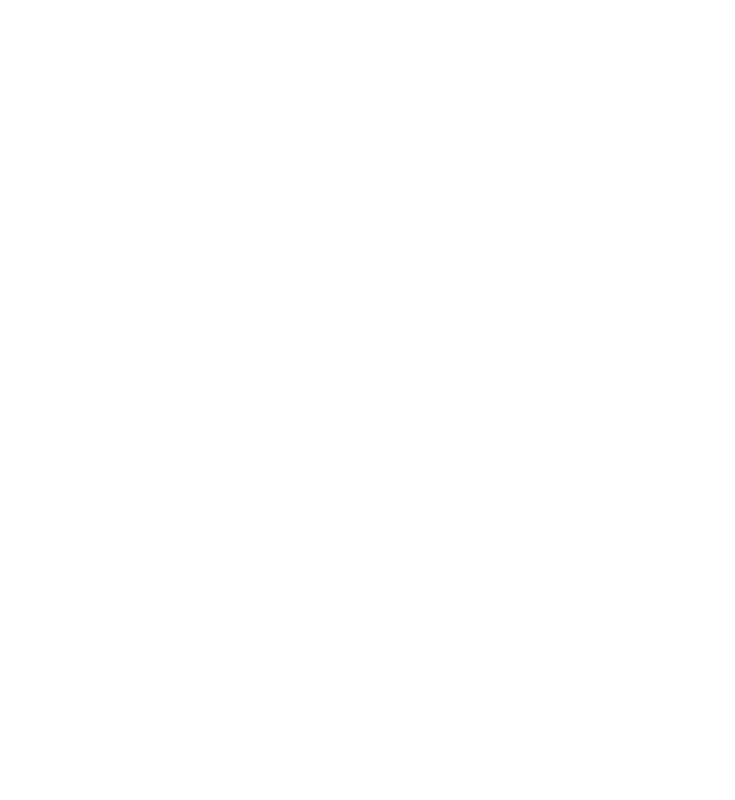
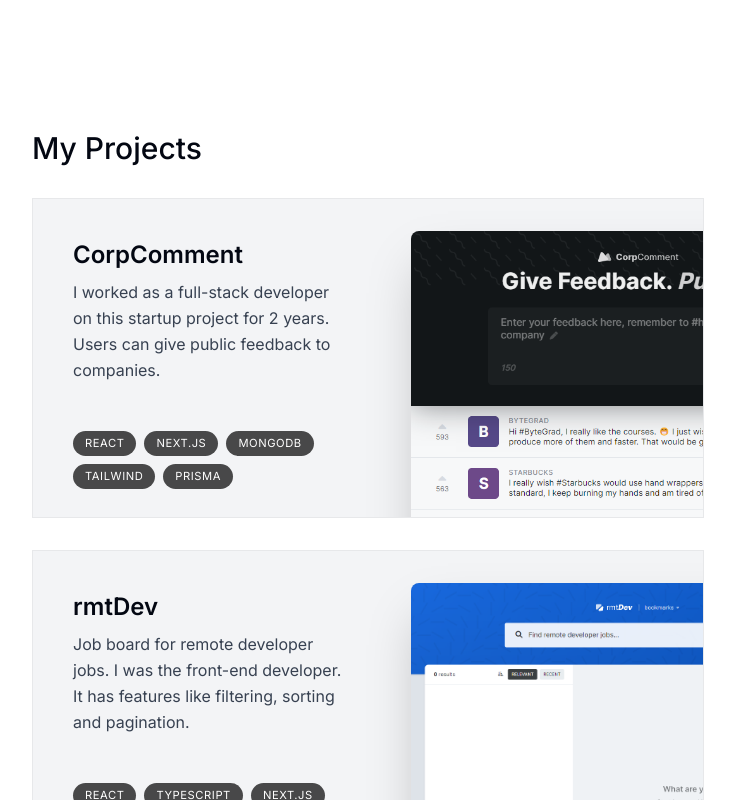
Before and after one commit to dzejkk/portfolio, a Next.js app: page / in a window 1280 px wide. Shown: the part 1200-2000 px from the top of the page, without its empty margins (272-1007 px from the left). Built offline with nearby package versions, Linux system fonts and the light colour scheme.

Commit message:
progress, projects section

```diff
--- a/app/page.tsx
+++ b/app/page.tsx
@@ -2,6 +2,7 @@
 import SectionDivider from '@/components/section-divider'
 import Image from 'next/image'
 import About from '@/components/about'
+import Projects from '@/components/projects'
 
 
 export default function Home() {
@@ -10,6 +11,7 @@
       <Intro />
       <SectionDivider />
       <About />
+      <Projects />
 
     </main>
   )
--- a/components/about.tsx
+++ b/components/about.tsx
@@ -6,8 +6,9 @@
 
 export default function About() {
   return (
-    <motion.section className="mb-28 max-w-[45rem] text-center leading-8 sm:mb-40"
-     initial={{ opacity: 0, y: 100 }}
+    <motion.section
+      className="mb-28 max-w-[45rem] text-center leading-8 sm:mb-40"
+      initial={{ opacity: 0, y: 100 }}
       animate={{ opacity: 1, y: 0 }}
       transition={{ delay: 0.175 }}
       id="about"
--- /dev/null
+++ b/components/projects.tsx
@@ -0,0 +1,45 @@
+import React from "react";
+import SectionHeading from "./section-heading";
+import { projectsData } from "@/lib/data";
+import Image from "next/image";
+
+export default function Projects() {
+  return (
+    <section>
+      <SectionHeading>My Projects</SectionHeading>
+      <div>
+        {projectsData.map((project, index) => (
+          <React.Fragment key={index}>
+            <Project {...project} />
+          </React.Fragment>
+        ))}
+      </div>
+    </section>
+  );
+}
+
+type ProjectProps = (typeof projectsData)[number];
+
+function Project({ title, description, tags, imageUrl }: ProjectProps) {
+  return (
+    <section className="bg-gray-100 max-w-[42rem] border
+     border-black/5 overflow-hidden sm:pr-8 relative sm:h-[20rem] mb-3 sm:mb-8 last:mb-0" >
+
+      <div className="py-4 pb-7 sm:pl-10 sm:pr-2 sm:pt-10 sm:max-w-[50%] flex flex-col h-full">
+          <h3 className="text-2xl font-semibold">{title}</h3>
+          <p className="mt-2 leading-relaxed text-gray-700">{description}</p>
+          <ul className="flex flex-wrap mt-4 gap-2 sm:mt-auto">
+            {tags.map((tag, index) => (
+              <li className="bg-black/[0.7] px-3 py-1
+               text-[0.7rem] uppercase tracking-wider rounded-full text-white" key={index}>{tag}</li>
+            ))}
+          </ul>
+      </div>
+
+      <Image src={imageUrl}
+       alt="projects i worked on"
+       quality={95}
+       className="absolute top-8 -right-40 w-[28.25rem] rounded-t-lg shadow-2xl" />
+    </section>
+  );
+}
```
